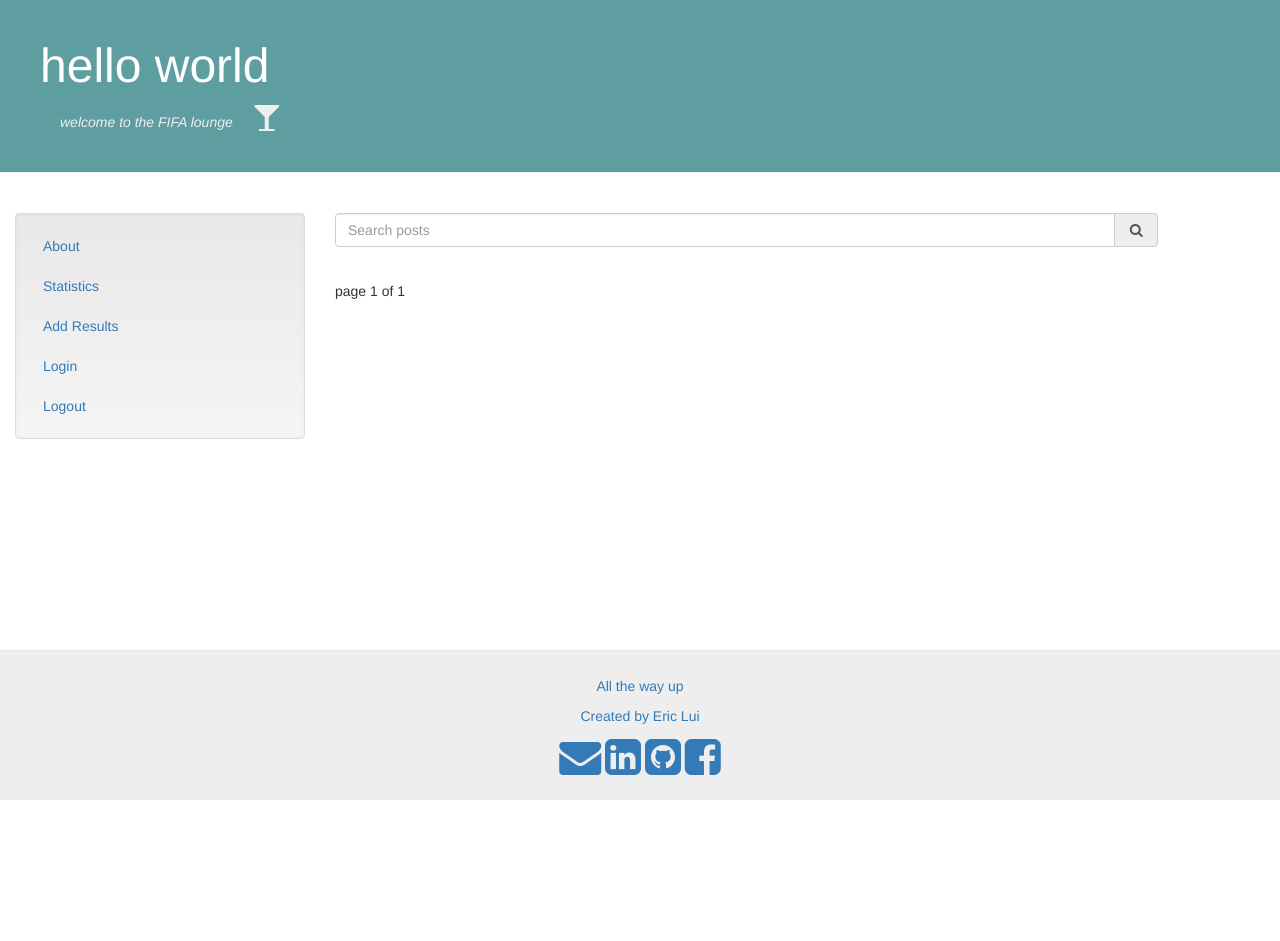
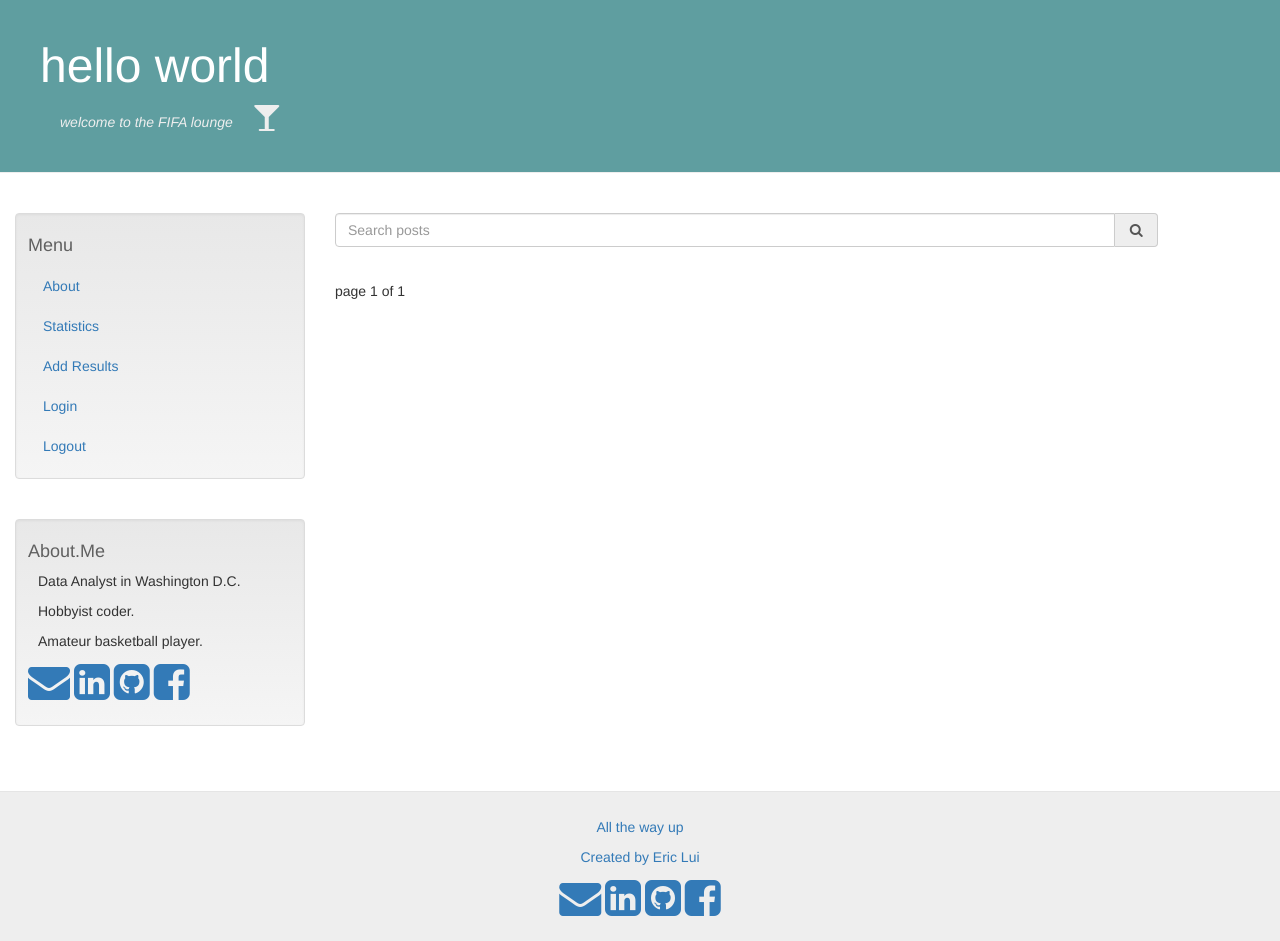
Before and after one commit to elui224/my-first-blog, a Django app: page / in a window 1280 px wide. Before the commit the page ends 800 px from the top, so only its background shows below. Run offline with Django 3.2, Linux system fonts and the light colour scheme; data that the repository does not hold is empty; some libraries are stand-ins or nearby versions.

Commit message:
changed navigation bar, added about me

```diff
--- a/blog/static/css/blog.css
+++ b/blog/static/css/blog.css
@@ -5,6 +5,10 @@ a:hover {
 
 h1 a {
     color: #5F9EA0;
+}
+
+h4 {
+  color: #606060;
 }
 
 
--- a/blog/templates/blog/side_nav_bar.html
+++ b/blog/templates/blog/side_nav_bar.html
@@ -2,12 +2,27 @@
 
       	<div class="sidebar-nav">
             <div class="well" style="width:100%; padding: 12px;">
+                <h4>Menu</h4>
         		<ul class="nav nav-list">
-        		  <li><a href="{% url 'about' %}"><i class="icon-home"></i> About</a></li>
-        		  <li><a href="{% url 'statistics'%}"><i class="icon-edit"></i> Statistics</a></li>
-                  <li><a href="{% url 'add_results'%}"><i class="icon-calendar"></i> Add Results</a></li>
-        		  <li><a href="{% url 'login'%}"><i class="icon-user"></i> Login</a></li>
-        		  <li><a href="{% url 'logout'%}"><i class="icon-comment"></i> Logout</a></li>
+        		  <li><a href="{% url 'about' %}">About</a></li>
+        		  <li><a href="{% url 'statistics'%}">Statistics</a></li>
+                  <li><a href="{% url 'add_results'%}">Add Results</a></li>
+        		  <li><a href="{% url 'login'%}">Login</a></li>
+        		  <li><a href="{% url 'logout'%}">Logout</a></li>
         		</ul>
         	</div>
+            <br>
+            <div class="well" style="width:100%; padding: 12px;">
+                <h4>About.Me</h4>
+                <div style="margin-left: 10px;">
+                    <p>Data Analyst in Washington D.C.</p>
+                    <p>Hobbyist coder.</p>
+                    <p>Amateur basketball player.</p>
+                </div>
+                <div>
+                    <p class="muted"><a href="mailto:elui224@gmail.com"><i class="fa fa-envelope fa-3x" aria-hidden="true"></i></a> <a href="https://www.linkedin.com/in/elui224/"><i class="fa fa-linkedin-square fa-3x" aria-hidden="true"></i></a> <a href="https://github.com/elui224/"><i class="fa fa-github-square fa-3x" aria-hidden="true"></i></a> <a href="https://www.facebook.com/eric.lui.37"><i class="fa fa-facebook-square fa-3x" aria-hidden="true"></i></a></p>
+                </div>
+
+            </div>
+
         </div>
```
